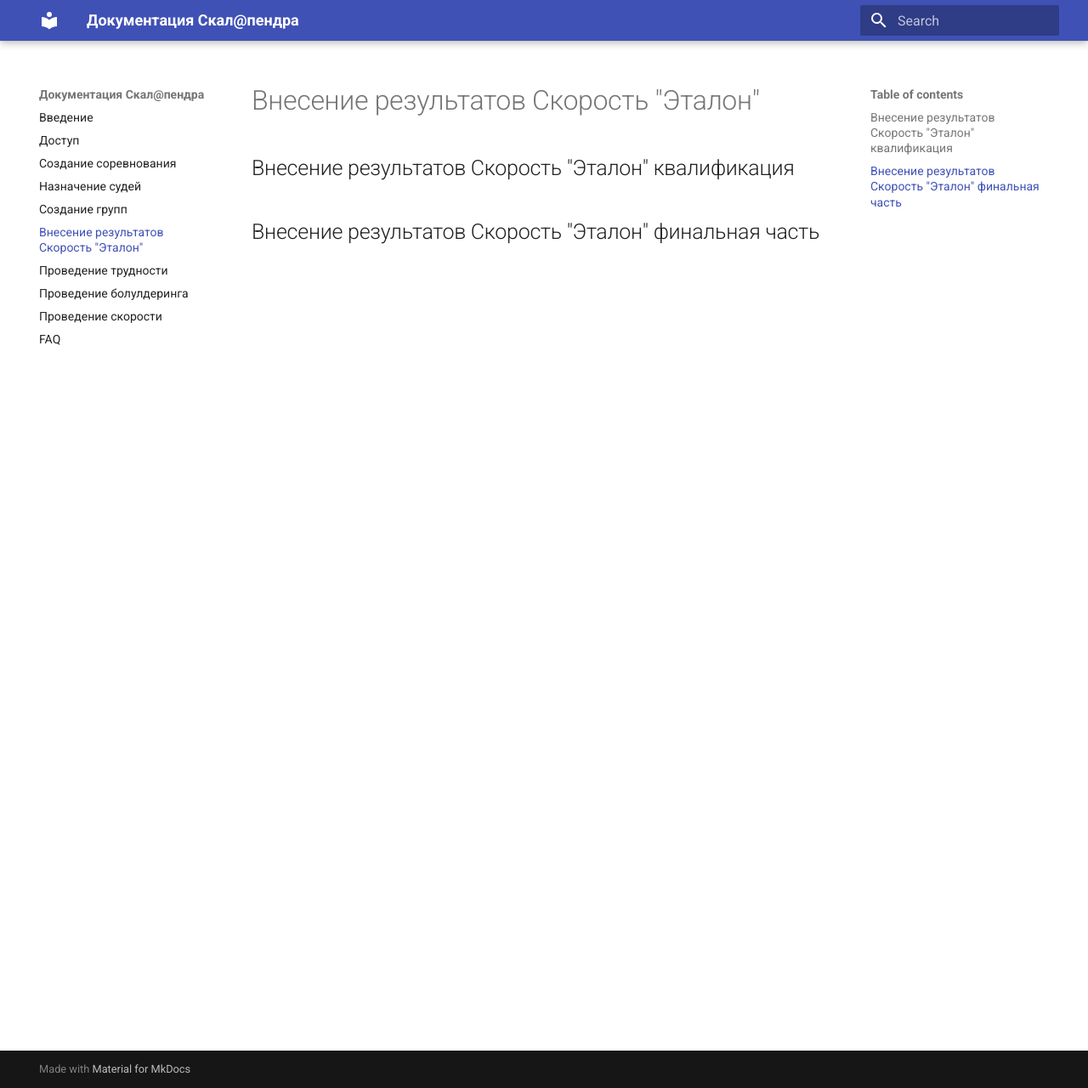
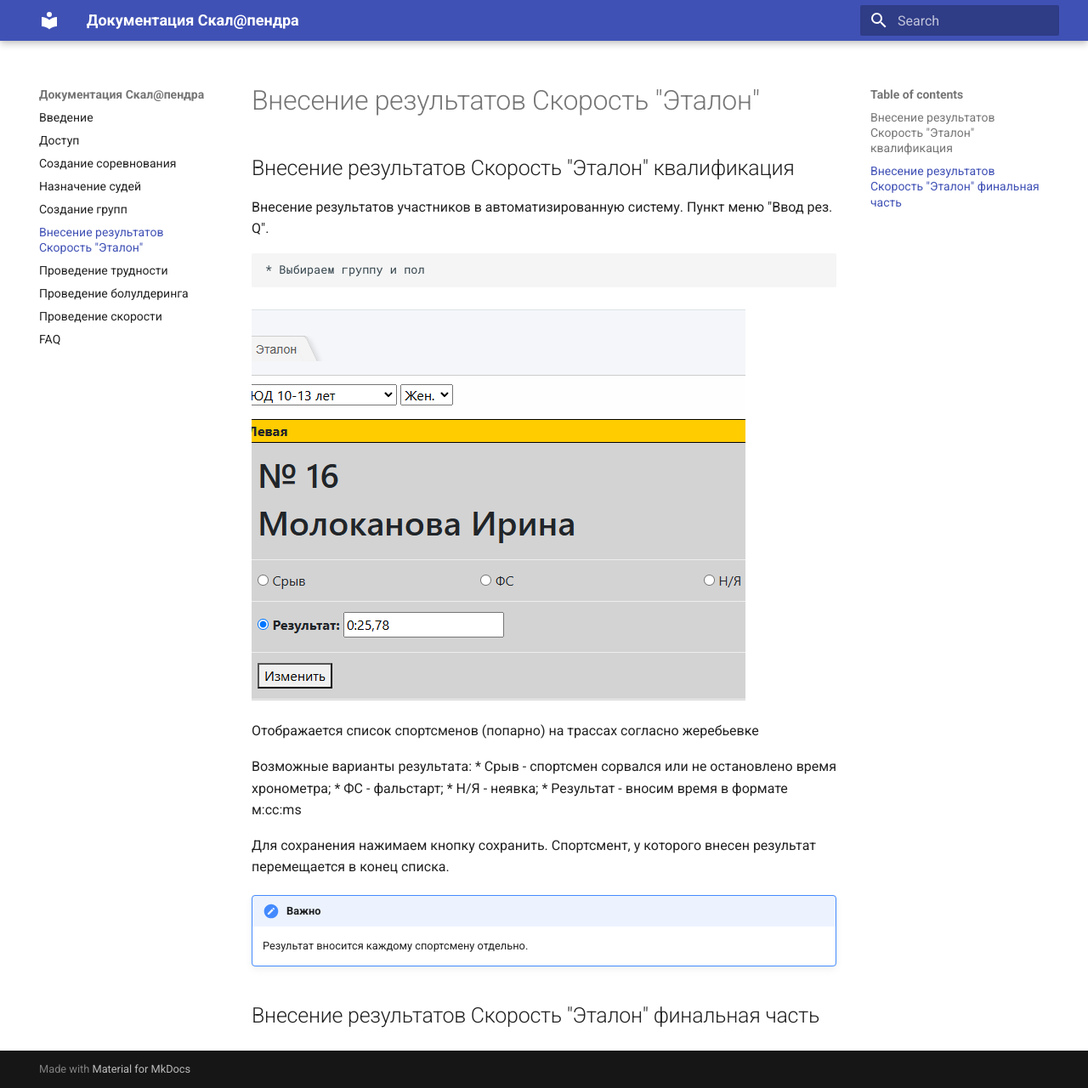
Before and after one commit to alptur/scaladocs, an MkDocs documentation site: the page built from docs/speed_at_res_add_q.md, in a window 1280 px wide and 1280 px high. Shown: the whole window at 85% size. Built offline with MkDocs 1.6.1 and Material for MkDocs 9.7.7, drawn with Linux system fonts in a browser that asks for light colours.

Commit message:
speed at

```diff
--- a/docs/speed_at_res_add_q.md
+++ b/docs/speed_at_res_add_q.md
@@ -2,4 +2,27 @@
 
 ## Внесение результатов Скорость "Эталон" квалификация
 
+Внесение результатов участников в автоматизированную систему. Пункт меню "Ввод рез. Q".
+
+    * Выбираем группу и пол
+
+![Competition screen](img/speed_at_res_add_q_1.png)
+
+Отображается список спортсменов (попарно) на трассах согласно жеребьевке
+
+Возможные варианты результата:
+* Срыв - спортсмен сорвался или не остановлено время хронометра;
+* ФС - фальстарт;
+* Н/Я - неявка;
+* Результат - вносим время в формате м:cc:ms
+
+Для сохранения нажимаем кнопку сохранить. Спортсмент, у которого внесен результат
+перемещается в конец списка.
+
+!!! note "Важно"
+    Результат вносится каждому спортсмену отдельно.
+
+
+
+
 ## Внесение результатов Скорость "Эталон" финальная часть
```
Also changed, not shown: docs/howtospeed.md (+1 -1 lines), docs/img/speed_at_res_add_q_1.png (added).
